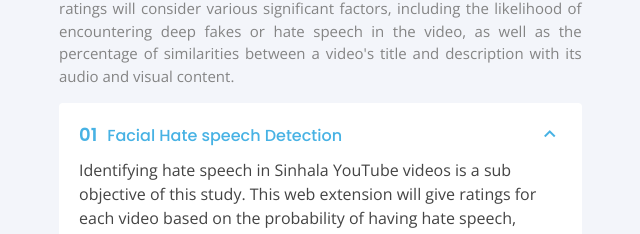
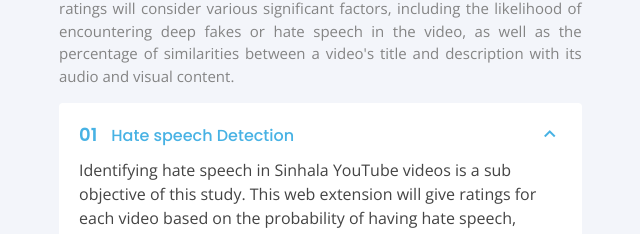
Before and after one commit to lonewol7f/Rate-MyTube, a plain HTML site: page index.html in a window 1280 px wide. Shown: the part 3080-3314 px from the top of the page, 53-693 px from the left. Drawn offline with nearby package versions, Linux system fonts and the light colour scheme.

Commit message:
Update index.html

```diff
--- a/index.html
+++ b/index.html
@@ -284,7 +284,7 @@ Therefore, the primary objective of this research is to develop a system as a we
             <div class="accordion-list">
               <ul>
                 <li>
-                  <a data-bs-toggle="collapse" class="collapse" data-bs-target="#accordion-list-1"><span>01</span>Facial
+                  <a data-bs-toggle="collapse" class="collapse" data-bs-target="#accordion-list-1"><span>01</span>
                     Hate speech Detection<i class="bx bx-chevron-down icon-show"></i><i
                       class="bx bx-chevron-up icon-close"></i></a>
                   <div id="accordion-list-1" class="collapse show" data-bs-parent=".accordion-list">
```
